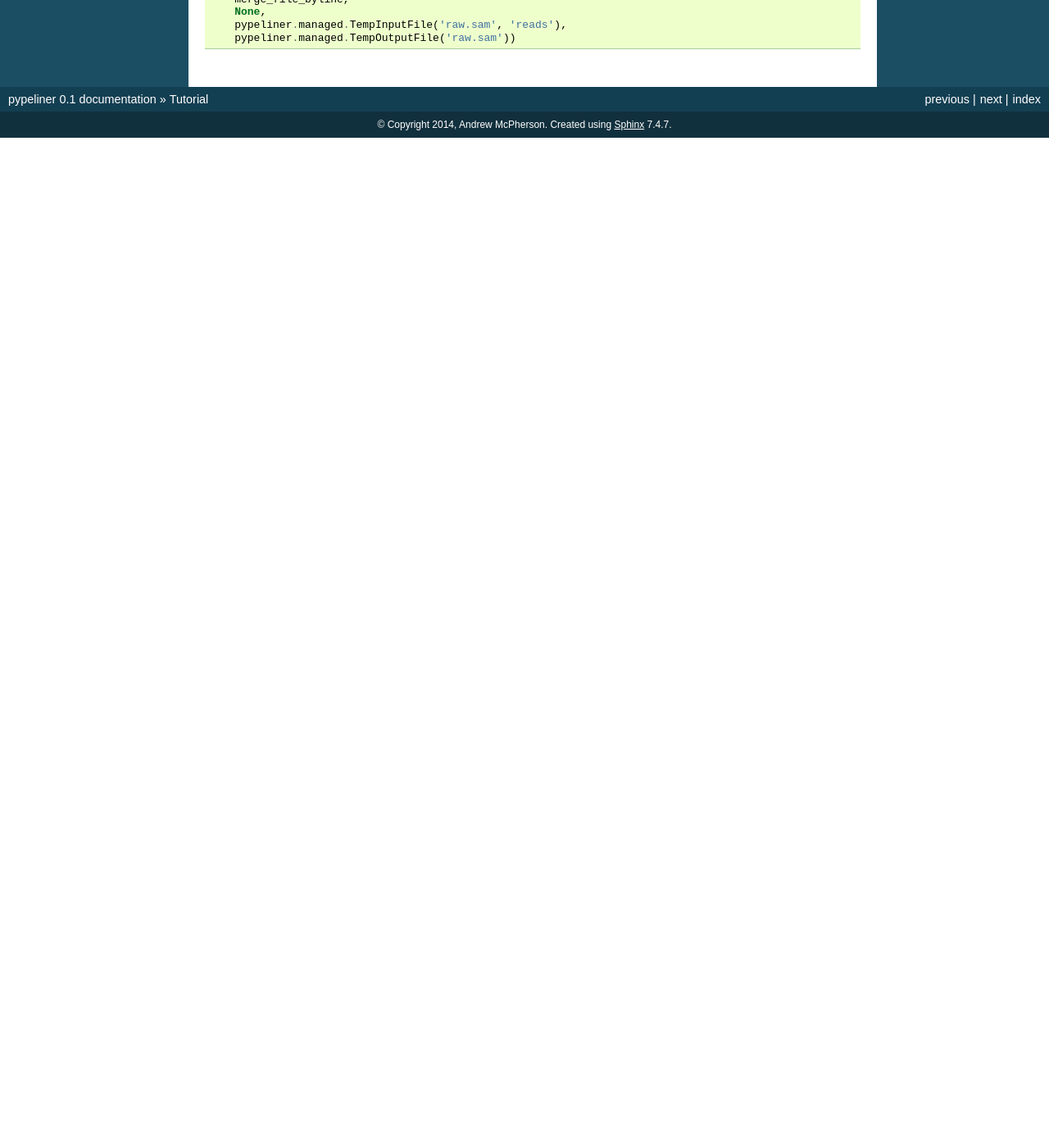
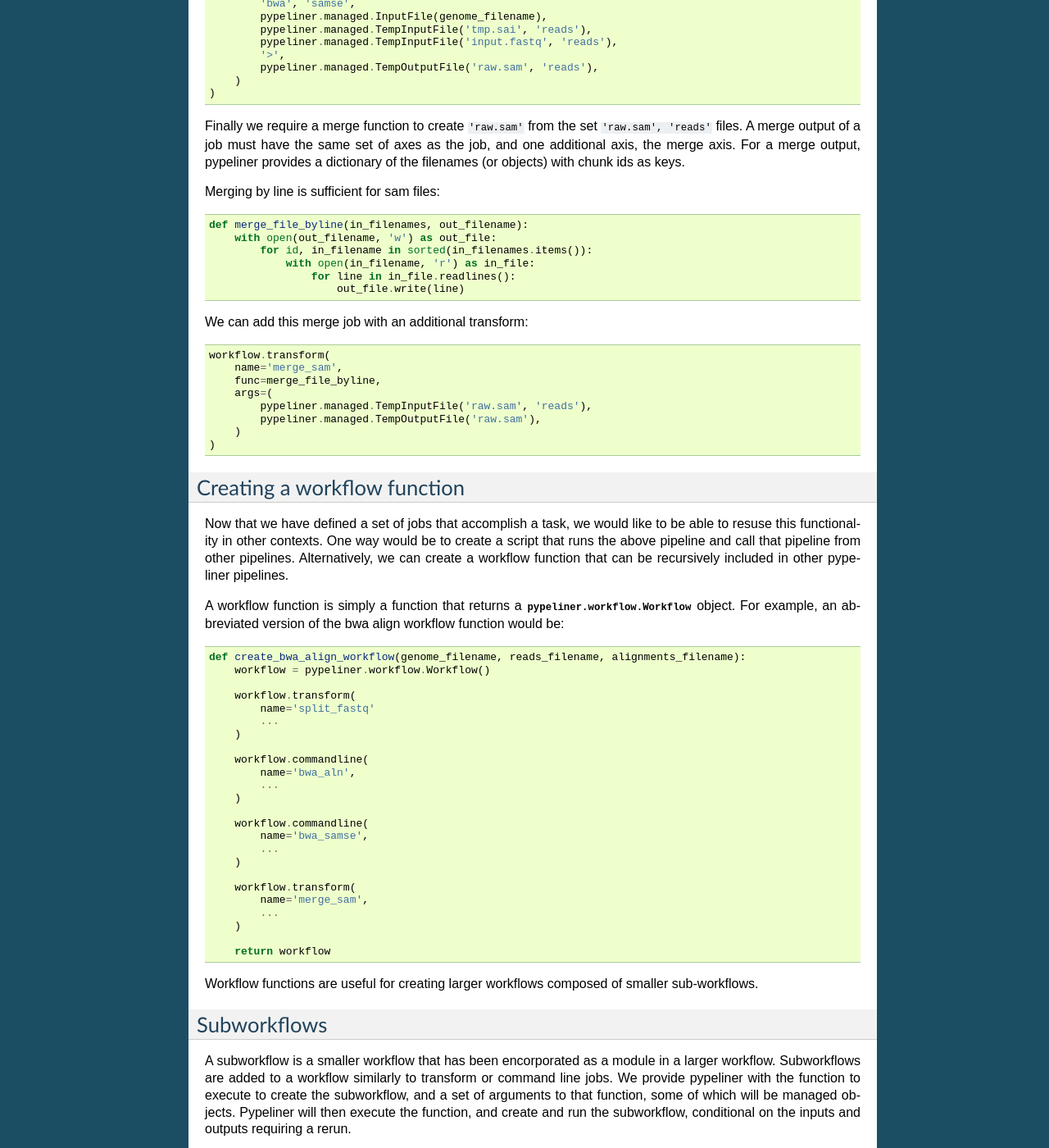
Before and after one commit to shahcompbio/pypeliner, a Sphinx documentation site: the page built from docs/tutorial.rst, in a window 1280 px wide and 1400 px high, scrolled down 5531 px. Shown: the whole window at 82% size. Built offline with Sphinx 7.4.7, drawn with Linux system fonts in a browser that asks for light colours; before the commit the page ends 5699 px from its top, so only the background shows below that; some of the changed text lies outside the part shown.

Commit message:
documentation: update to latest pypeliner interface and add workflows

```diff
--- /dev/null
+++ b/docs/concepts.rst
@@ -0,0 +1,52 @@
+.. _concepts:
+
+Key Concepts
+============
+
+Overview
+--------
+
+A workflow in pypeliner is a set of jobs and subworkflows.  Jobs are either python functions or executables, together with a description of the arguments to those functions or executables.  A subworkflow is simply another workflow, an instance of which has been recursively added to a larger workflow.  Arguments in pypeliner can either be arbitrary python object that can be saved with pickle, or managed objects.  Managed objects are used to track dependencies between jobs, and themselves become additional arguments when a jobs function or executable is executed.
+
+Workflows
+---------
+
+A workflow is a set of jobs and subworkflows.  The workflow specifies the set of named jobs that will be used to process data inputs and create data outputs.
+
+Managed Files and Objects
+-------------------------
+
+Managed files and objects are named handles for files or objects managed by pypeliner.  Authoring a workflow involves defining the set of jobs and defining the common files or objects that those jobs work with as inputs and outputs.  Managed files and objects allow the workflow author to describe which arguments to a job are input files, output files, input objects or output objects, with some additional possibilities available.
+
+Internally, managed objects will be turned into actual arguments to be passed to a command line or as parameters of a function.  This process is called _resolving_ an argument, and occurs before the job has been run, turning the managed object handle into an actual argument that can be passed to the command line or function.  After the job has finished, each argument is _finalized_, allowing for post-job steps specific to each argument.
+
+Managed files are inputs and output files to jobs.  When a job is scheduled to be run, the pypeliner system will check the timestamp of input files against the output files.  A job for which all outputs are older than any input is skipped (unless overriden by options to the scheduler).  Output files are automatically resolved into a filename with '.tmp' appended, and during finalizing, the '.tmp' file is moved to the correct location, preventing the accidental use of partial output from a failed job.
+
+Managed objects are input and output python objects.  As with managed files, the pypeliner system will check whether an input object is _newer_ than an output object.  This mechanism for this process is to keep a pickle file of the object value, and check the timestamp of that pickle file.  The pickle file is only updated if the value has changed.  In this way, both files and objects can be checked for their up to date / out of date status using timestamps.
+
+Axes
+----
+
+The axes of a job in pypeliner refers to specific parameter sets over which the job is parallelized.  As an example, a job could be defined with axes 'patient_id', 'sample_id' for a job that runs per sample per patient.  Managed files and objects are similarly defined by the axes over which they are defined.  For instance, the dataset with name 'sample' may be defined with axes 'distribution_name', 'random_seed' if an object managed by pypeliner has a value per random seed per statistical distribution.
+
+The axes of a managed object or file can be the same or different from the job that uses it.  If the job and managed file or object have the same axes, for each instance of the job, the matching instance of the associated file or object will be provided as an argument.
+
+Chunks
+------
+
+Axes define how a job or dependency is parameterized.  Chunks are the actual values of those parameters.  For a chromosome axis, the chunks of that axis are the actual chromosome names.
+
+Splits
+------
+
+An output defined on more axes than its corresponding job is a split output.  For instance, we may wish to output a set of results per chromosome, while working on the whole genome.  In this case, the output would have the additional chromosome axis.   For a managed output file with additional axes, the resolved argument is a dict like object that returns a filename on item access.  The keys expected by the dict like object are the chunks of the split axis or axes, expected as a value, or tuple of values for single or multiple split axes respectively.  In our examples, the dict like object would expect chromosome names as keys, and would provide per chromosome filenames.  A managed output object with additional axes can only be the return value of a transform job.  The job function is expected to return a dictionary of values, with keys as either single values or tuples depending on whether the managed object has single or multiple additional axes compared to the job.
+
+Merges
+------
+
+An input defined on more axes than its corresponding job is a merge input.  For instance, we may have a set of results per chromosome and would like to unify these results into a single file using a single job.  In this case, the input would have an additional chromosome axis.  For both managed input objects managed input files, the resolved argument is a dictionary of objects or files with keys as the values, or tuples of values corresponding to the chunks of the merge axis or axes.
+
+Subworkflows
+------------
+
+A subworkflow is a smaller workflow that has been encorporated as a module in a larger workflow.  Subworkflows are added to a workflow similarly to transform or command line jobs.  Additionally, pypeliner uses identical mechanisms to jobs for resolving arguments, and determining whether a subworkflow is out of date.  When determined to be out of date, the subworkflow function is executed and a workflow is expected as the return value.  For this reason, the return value of a subworkflow job cannot be a managed object object as it can for a regular transform job.  The subworkflows jobs are then recursively added to the scheduling system.
--- a/docs/index.rst
+++ b/docs/index.rst
@@ -25,9 +25,8 @@ Contents:
    :glob:
 
    installation
-   quickstart
+   concepts
    tutorial
-   examples
    api
 
 
--- a/docs/tutorial.rst
+++ b/docs/tutorial.rst
@@ -33,34 +33,42 @@ arduous when the size and complexity of the pipeline grows.
       nature of ``bwa``, and perform the process in smaller chunks, merging at the end
 
 We will focus on the first 2 issues, then revisit the third in a subsequent section.
-To run the same commands using pypeliner we first create a :py:class:`pypeliner.scheduler.Scheduler`
+To run the same commands using pypeliner we first create a :py:class:`pypeliner.workflow.Workflow`
 object::
 
-    import pypeliner
+    import pypeliner.workflow
 
-    scheduler = pypeliner.scheduler.Scheduler()
+    workflow = pypeliner.workflow.Workflow()
 
-Add the jobs to the scheduler by calling :py:func:`pypeliner.scheduler.Scheduler.commandline`::
+Add the jobs to the workflow by calling :py:func:`pypeliner.workflow.Workflow.commandline`::
 
-    scheduler.commandline('bwa_aln', (), {},
-        'bwa', 'aln',
-        pypeliner.managed.InputFile('genome.fasta'),
-        pypeliner.managed.InputFile('input.fastq'),
-        '>',
-        pypeliner.managed.TempOutputFile('tmp.sai'))
+    workflow.commandline(
+        name='bwa_aln',
+        args=(
+            'bwa', 'aln',
+            pypeliner.managed.InputFile('genome.fasta'),
+            pypeliner.managed.InputFile('input.fastq'),
+            '>',
+            pypeliner.managed.TempOutputFile('tmp.sai'),
+        )
+    )
 
-    scheduler.commandline('bwa_samse', (), {},
-        'bwa', 'samse',
-        pypeliner.managed.InputFile('genome.fasta'),
-        pypeliner.managed.TempInputFile('tmp.sai'),
-        pypeliner.managed.InputFile('input.fastq'),
-        '>',
-        pypeliner.managed.TempOutputFile('output.sam'))
+    workflow.commandline(
+        name='bwa_samse',
+        args=(
+            'bwa', 'samse',
+            pypeliner.managed.InputFile('genome.fasta'),
+            pypeliner.managed.TempInputFile('tmp.sai'),
+            pypeliner.managed.InputFile('input.fastq'),
+            '>',
+            pypeliner.managed.TempOutputFile('output.sam'),
+        )
+    )
 
-Then run the jobs using an execution queue::
+Then create a :py:class:`pypeliner.app.Pypeline` object and run the jobs::
 
-    with pypeliner.execqueue.LocalJobQueue([]) as exec_queue:
-        scheduler.run(exec_queue)
+    pyp = pypeliner.app.Pypeline()
+    pyp.run(workflow)
 
 Trivially, the syntax is slightly different for executing a command line.  The first argument gives a name to the
 command line job.  We will ignore the second and third argument for now.  The ``>`` argument will be familiar to `bash`
@@ -89,59 +97,61 @@ pypeliner can:
 Creating a pypeliner script
 ---------------------------
 
-We can create a script using the above code, however, :py:class:`pypeliner.scheduler.Scheduler` objects have a number of
-configuration options that we may like to set using a configuration file, and override with command line arguments to
-our script.  Additionally, we might like to log the output of our ``bwa`` job.
+We can create a script using the above code that will run our ``bwa`` pipeline.  We can then run the ``bwa`` pipeline from the command line, providing filenames and additional pypeliner options as command line arguments.
 
-To ease this process, pypeliner provides the :py:mod:`pypeliner.app` module.  We reimplement our pedagogic ``bwa``
-example below.
-
-Import pypeliner::
+Import pypeliner and argparse::
 
     import pypeliner
+    import argparse
 
 Create an ``argparse.ArgumentParser`` object to handle command line arguments
 including a config, then parse the arguments::
 
     argparser = argparse.ArgumentParser()
     pypeliner.app.add_arguments(argparser)
-    argparser.add_argument('config', help='Configuration Filename')
     argparser.add_argument('genome', help='Genome Fasta')
     argparser.add_argument('reads', help='Reads Fastq')
     argparser.add_argument('alignments', help='Alignments Sam')
     args = vars(argparser.parse_args())
 
-Read in the config.  Here we are using a python syntax style config::
+Create a :py:class:`pypeliner.app.Pypeline` object with the config as the command line arguments::
 
-    config = {}
-    execfile(args['config'], config)
+    pyp = pypeliner.app.Pypeline(config=args)
 
-Override config options with command line arguments::
+Create a :py:class:`pypeliner.workflow.Workflow` object to which we will add jobs::
 
-    config.update(args)
-
-Create a :py:class:`pypeliner.app.Pypeline` object with the config::
-
-    pyp = pypeliner.app.Pypeline([], config)
+    workflow = pypeliner.workflow.Workflow()
 
 Add the job and run::
 
-    pyp.sch.commandline('bwa_aln', (), {},
-        'bwa', 'aln',
-        pypeliner.managed.InputFile(args['genome']),
-        pypeliner.managed.InputFile(args['reads']),
-        '>',
-        pypeliner.managed.TempOutputFile('tmp.sai'))
+    genome_filename = args['genome']
+    reads_filename = args['reads']
+    alignments_filename = args['alignments']
 
-    pyp.sch.commandline('bwa_samse', (), {},
-        'bwa', 'samse',
-        pypeliner.managed.InputFile(args['genome']),
-        pypeliner.managed.TempInputFile('tmp.sai'),
-        pypeliner.managed.InputFile(args['reads']),
-        '>',
-        pypeliner.managed.OutputFile(args['alignments']))
+    workflow.commandline(
+        name='bwa_aln',
+        args=(
+            'bwa', 'aln',
+            pypeliner.managed.InputFile(genome_filename),
+            pypeliner.managed.InputFile(reads_filename),
+            '>',
+            pypeliner.managed.TempOutputFile('tmp.sai'),
+        )
+    )
 
-    pyp.sch.run()
+    workflow.commandline(
+        name='bwa_samse',
+        args=(
+            'bwa', 'samse',
+            pypeliner.managed.InputFile(genome_filename),
+            pypeliner.managed.TempInputFile('tmp.sai'),
+            pypeliner.managed.InputFile(reads_filename),
+            '>',
+            pypeliner.managed.OutputFile(alignments_filename),
+        )
+    )
+
+    pyp.sch.run(workflow)
 
 Running the script above with ``-h`` shows the command line options available to control a pipeline.  The options are
 described in the :py:mod:`pypeliner.app` api reference.
@@ -150,7 +160,7 @@ Adding a python function
 ------------------------
 
 At some point in your pipeline you may wish to transform your data using a small amount of python code.  With pypeliner
-you can add a python function to your pipeline in a similar way to adding command lines.
+you can add a python function job to your pipeline in a similar way to adding command line jobs.
 
 For example, perhaps you have the following function that filters sam files (produced by ``bwa samse``) to remove
 unmapped reads::
@@ -165,21 +175,28 @@ unmapped reads::
 We can add this function to the end of our pipeline and thus post-process the results of ``bwa samse`` using
 :py:func:`pypeliner.scheduler.Scheduler.transform` as follows::
 
-    pyp.sch.commandline('bwa_samse', (), {},
-        'bwa', 'samse',
-        pypeliner.managed.InputFile(args['genome']),
-        pypeliner.managed.TempInputFile('tmp.sai'),
-        pypeliner.managed.InputFile(args['reads']),
-        '>',
-        pypeliner.managed.TempOutputFile('raw.sam'))
+    workflow.commandline(
+        name='bwa_samse',
+        args=(
+            'bwa', 'samse',
+            pypeliner.managed.InputFile(genome_filename),
+            pypeliner.managed.TempInputFile('tmp.sai'),
+            pypeliner.managed.InputFile(reads_filename),
+            '>',
+            pypeliner.managed.TempOutputFile('raw.sam'),
+        )
+    )
 
-    pyp.sch.transform('filter_unmapped', (), {},
-        filter_unmapped,
-        None,
-        pypeliner.managed.TempInputFile('raw.sam'),
-        pypeliner.managed.OutputFile(args['alignments']))
+    workflow.transform(
+        name='filter_unmapped',
+        func=filter_unmapped,
+        args=(
+            pypeliner.managed.TempInputFile('raw.sam'),
+            pypeliner.managed.OutputFile(alignments_filename),
+        )
+    )
 
-    pyp.sch.run()
+    pyp.sch.run(workflow)
 
 Note that we have made the output of ``bwa samse`` a temporary output file named ``raw.sam``, and given it as input to
 ``filter_unmapped``.  The 4th argument to ``transform`` is the python function we wish to call.  The 5th can be
@@ -198,7 +215,7 @@ function in your main script is as follows::
 
         ...
 
-        pyp.sch.transform('filter_unmapped', (), {},
+        workflow.transform('filter_unmapped', (), {},
             myscript.filter_unmapped,
 
         ...
@@ -214,11 +231,11 @@ If the function is defined in a separate module, you must add it to the module l
 
     import mymod
 
-    pyp = pypeliner.app.Pypeline([mymod], config)
+    pyp = pypeliner.app.Pypeline(modules=[mymod], config=config)
 
     ...
 
-    pyp.sch.transform('filter_unmapped', (), {},
+    workflow.transform('filter_unmapped', (), {},
         mymod.filter_unmapped,
 
     ...
@@ -249,12 +266,15 @@ arguments ``0``, ``1`` and ``2``.
 
 We can add this function to our pipeline as follows::
 
-    pyp.sch.transform('split_fastq', (), {},
-        split_file_byline,
-        None,
-        pypeliner.managed.InputFile('input.fastq'),
-        4*1000000,
-        pypeliner.managed.TempOutputFile('input.fastq', 'reads'))
+    workflow.transform(
+        name='split_fastq',
+        func=split_file_byline,
+        args=(
+            pypeliner.managed.InputFile('input.fastq'),
+            4*1000000,
+            pypeliner.managed.TempOutputFile('input.fastq', 'reads'),
+        )
+    )
 
 Pypeliner will call ``split_file_byline``, providing a callback as the 3rd argument, and this callback will provide the
 filename for each chunk of ``input.fastq``.  For our input file with 2,500,000 reads (10,000,000 lines), 3 files will be
@@ -268,20 +288,30 @@ must be run once for each chunk of the ``'reads'`` split axis, inputting each ch
 and outputting ``'tmp.sai', 'reads'`` and then ``'raw.sam', 'reads'``.  To do so we simply add ``'reads'`` to the second
 argument of each call to ``commandline`` or ``transform``, and to the appropriate managed objects::
 
-    pyp.sch.commandline('bwa_aln', ('reads',), {},
-        'bwa', 'aln',
-        pypeliner.managed.InputFile(args['genome']),
-        pypeliner.managed.TempInputFile('input.fastq', 'reads'),
-        '>',
-        pypeliner.managed.TempOutputFile('tmp.sai', 'reads'))
+    workflow.commandline(
+        name='bwa_aln',
+        axes=('reads',),
+        args=(
+            'bwa', 'aln',
+            pypeliner.managed.InputFile(genome_filename),
+            pypeliner.managed.TempInputFile('input.fastq', 'reads'),
+            '>',
+            pypeliner.managed.TempOutputFile('tmp.sai', 'reads'),
+        )
+    )
 
-    pyp.sch.commandline('bwa_samse', ('reads',), {},
-        'bwa', 'samse',
-        pypeliner.managed.InputFile(args['genome']),
-        pypeliner.managed.TempInputFile('tmp.sai', 'reads'),
-        pypeliner.managed.TempInputFile('input.fastq', 'reads'),
-        '>',
-        pypeliner.managed.TempOutputFile('raw.sam', 'reads'))
+    workflow.commandline(
+        name='bwa_samse',
+        axes=('reads',),
+        args=(
+            'bwa', 'samse',
+            pypeliner.managed.InputFile(genome_filename),
+            pypeliner.managed.TempInputFile('tmp.sai', 'reads'),
+            pypeliner.managed.TempInputFile('input.fastq', 'reads'),
+            '>',
+            pypeliner.managed.TempOutputFile('raw.sam', 'reads'),
+        )
+    )
 
 Finally we require a merge function to create ``'raw.sam'`` from the set ``'raw.sam', 'reads'`` files.  A merge output of
 a job must have the same set of axes as the job, and one additional axis, the merge axis.  For a merge output, pypeliner
@@ -298,8 +328,78 @@ Merging by line is sufficient for sam files::
 
 We can add this merge job with an additional transform::
 
-    pyp.sch.transform('merge_fastq', (), {},
-        merge_file_byline,
-        None,
-        pypeliner.managed.TempInputFile('raw.sam', 'reads'),
-        pypeliner.managed.TempOutputFile('raw.sam'))
+    workflow.transform(
+        name='merge_sam',
+        func=merge_file_byline,
+        args=(
+            pypeliner.managed.TempInputFile('raw.sam', 'reads'),
+            pypeliner.managed.TempOutputFile('raw.sam'),
+        )
+    )
+
+Creating a workflow function
+----------------------------
+
+Now that we have defined a set of jobs that accomplish a task, we would like to be able to resuse this functionality in other contexts.  One way would be to create a script that runs the above pipeline and call that pipeline from other pipelines.  Alternatively, we can create a workflow function that can be recursively included in other pypeliner pipelines.
+
+A workflow function is simply a function that returns a :py:class:`pypeliner.workflow.Workflow` object.  For example, an abbreviated version of the bwa align workflow function would be::
+
+    def create_bwa_align_workflow(genome_filename, reads_filename, alignments_filename):
+        workflow = pypeliner.workflow.Workflow()
+
+        workflow.transform(
+            name='split_fastq'
+            ...
+        )
+
+        workflow.commandline(
+            name='bwa_aln',
+            ...
+        )
+
+        workflow.commandline(
+            name='bwa_samse',
+            ...
+        )
+
+        workflow.transform(
+            name='merge_sam',
+            ...
+        )
+
+        return workflow
+
+Workflow functions are useful for creating larger workflows composed of smaller sub-workflows.
+
+Subworkflows
+------------
+
+A subworkflow is a smaller workflow that has been encorporated as a module in a larger workflow.  Subworkflows are added to a workflow similarly to transform or command line jobs.  We provide pypeliner with the function to execute to create the subworkflow, and a set of arguments to that function, some of which will be managed objects.  Pypeliner will then execute the function, and create and run the subworkflow, conditional on the inputs and outputs requiring a rerun.
+
+Continuing our example, perhaps we would like to extract the reads from a bam and do bwa alignment using the bwa alignment workflow as a subworkflow::
+
+    bam_filename = 'sample.bam'
+    alignments_filename = 'alignments.sam'
+
+	workflow = pypeliner.workflow.Workflow()
+
+    workflow.subworkflow(
+    	name='extract_reads',
+    	func=extract_reads,
+    	args=(
+    		managed.InputFile(bam_filename),
+    		managed.TempOutputFile('reads.fastq'),
+    	),
+    )
+
+    workflow.subworkflow(
+        name='bwa_workflow',
+        func=create_bwa_align_workflow,
+        args=(
+        	genome_filename,
+            managed.TempInputFile('reads.fastq'),
+        	managed.OutputFile(alignments_filename),
+        ),
+    )
+
+The above workflow will first extract reads with the ``extract_reads`` function, then check the inputs and outputs of the ``bwa_workflow`` job.  If the outputs are out of date, pypeliner will run the ``create_bwa_align_workflow`` function with the 3 arguments specified, resolving the temp input and output appropriately.  The resulting workflow will be used to add more jobs to the scheduling system.  If the outputs are up to date, the subworkflow will be skipped.
```
Also changed, not shown: docs/installation.rst (+10 -0 lines), 2 other files.
